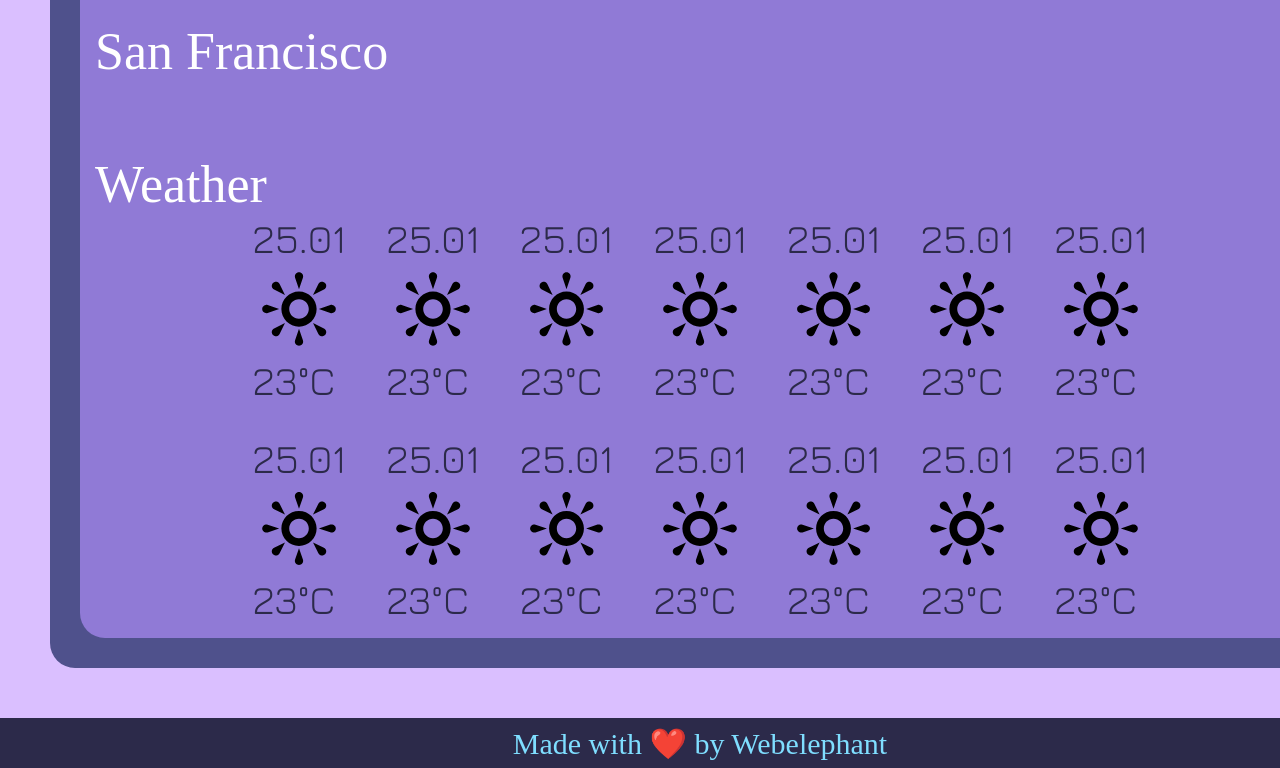
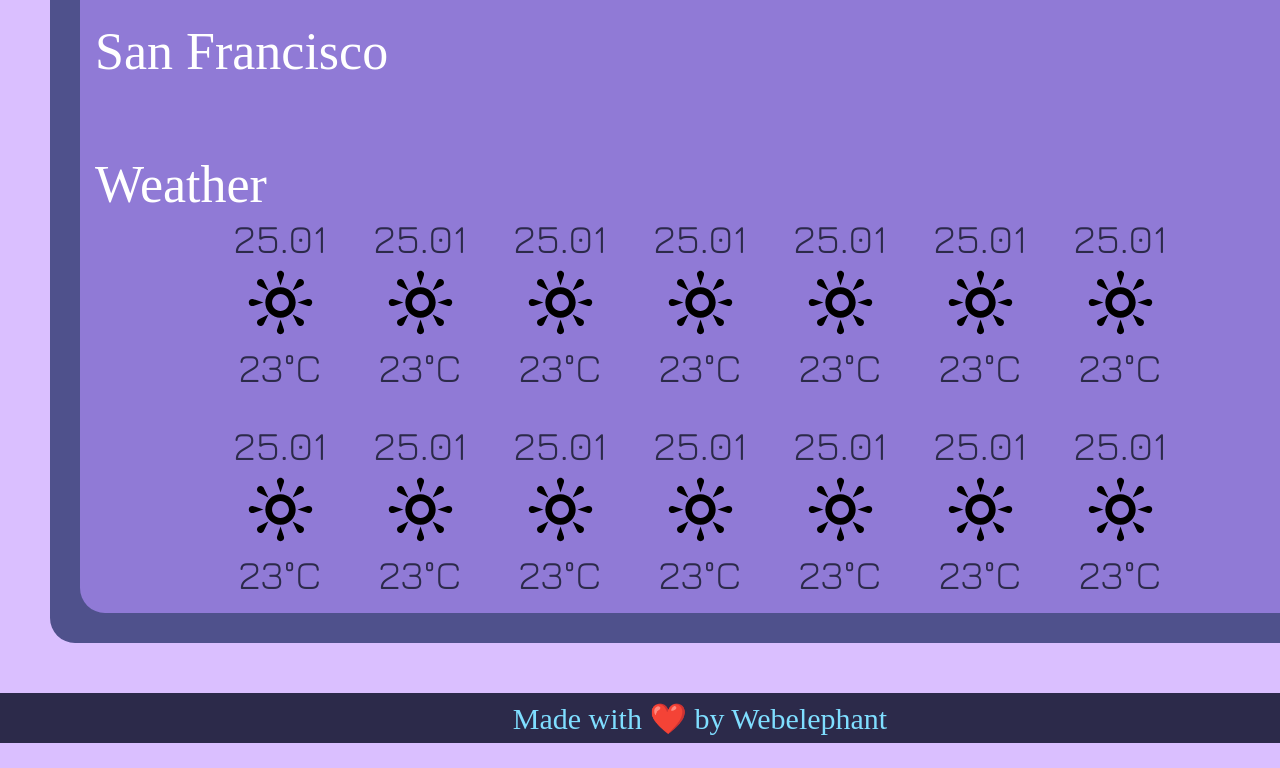
Before and after one commit to m1chale/travel-app, a website built with webpack: page src/client/views/index.html in a window 1280 px wide. Shown: the part 1332-2100 px from the top of the page. After the commit the page ends 2075 px from the top, so only its background shows below. Built offline with nearby package versions, Linux system fonts and the light colour scheme; no server answers; a web font is replaced by a local one.

Commit message:
add styling for day

```diff
--- a/src/client/styles/app.scss
+++ b/src/client/styles/app.scss
@@ -167,9 +167,11 @@ nav {
 .day {
   display: flex;
   flex-direction: column;
+  align-items: center;
   font-size: 40px;
   font-family: $secondary-font;
   color: $primary-color;
+  width: 100px;
 }
 
 #{$input-elements},
```
